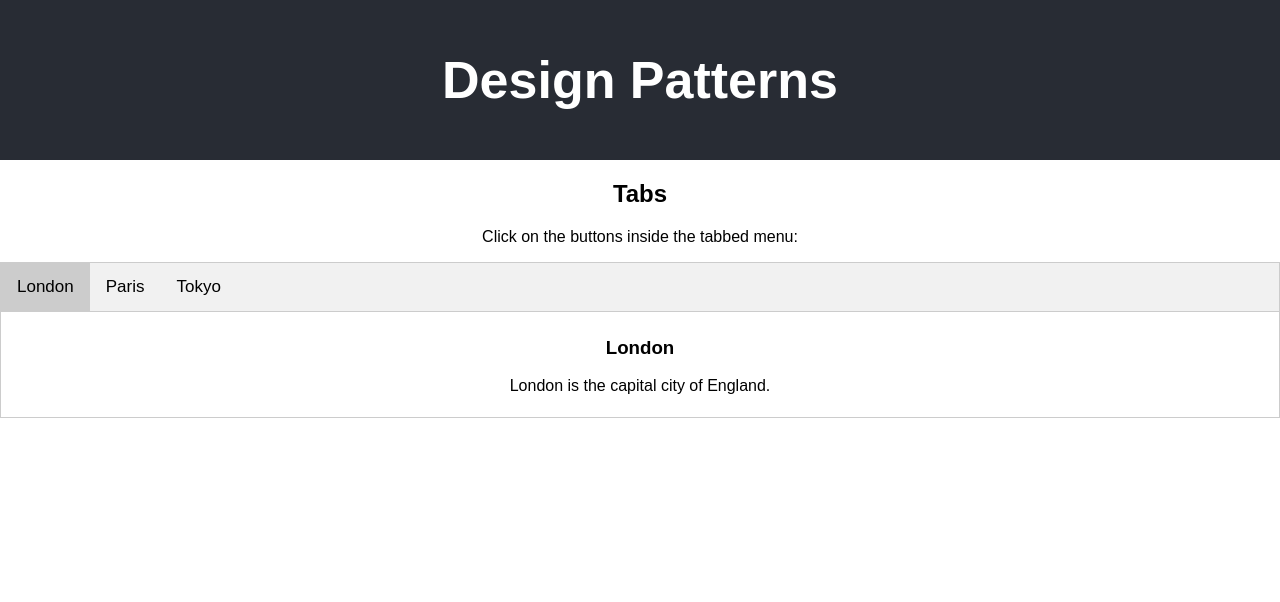
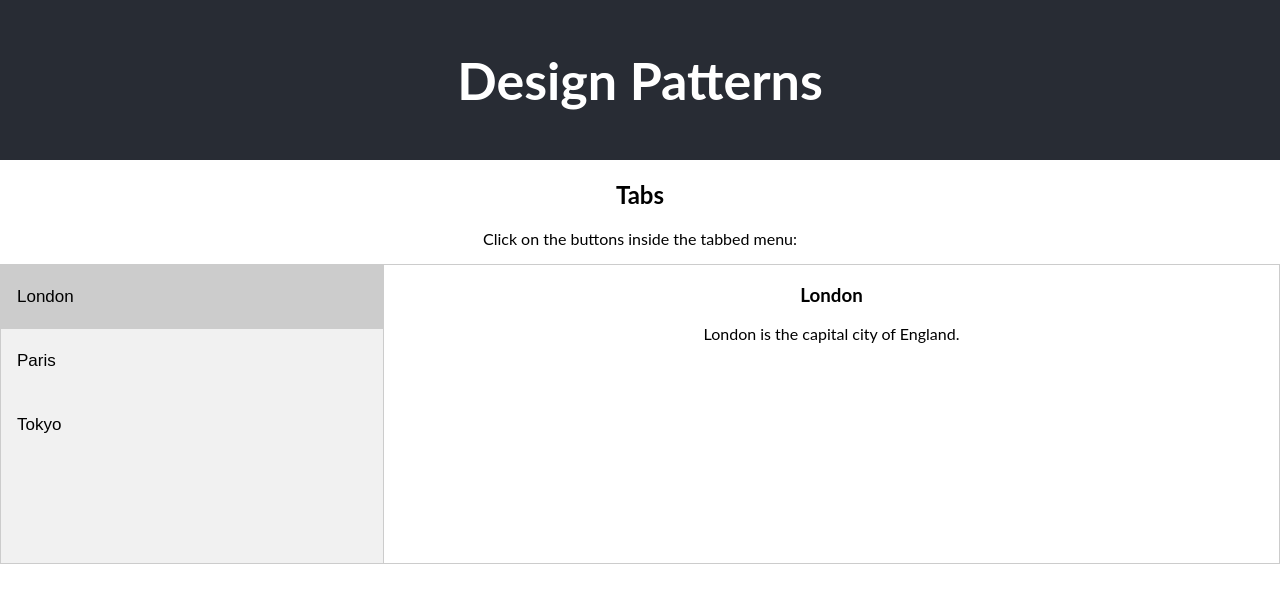
Before and after one commit to hygtfrde/design_patterns, a React (Create React App) app: page / in a window 1280 px wide. Both pictures are taken after a click on the button "London". Shown: the top 602 px of the page. Built offline with nearby package versions, Linux system fonts and the light colour scheme.

Commit message:
vertical tabs component

```diff
--- a/src/App.tsx
+++ b/src/App.tsx
@@ -1,7 +1,7 @@
 import React from 'react';
 import './App.css';
 
-import Pattern from './Design_Patterns/Menus/Tabs/Tabs';
+import Pattern from './Design_Patterns/Menus/VerticalTabs/VerticalTabs';
 
 function App() {
   return (
--- /dev/null
+++ b/src/Design_Patterns/Menus/VerticalTabs/VerticalTabs.tsx
@@ -0,0 +1,54 @@
+import React from "react";
+import './vertical_tabs_styles.css'
+
+const VerticalTabs = () => {
+    interface TabContent extends HTMLElement {
+        style: any;
+        length: number;
+        [i: number]: any
+    }
+
+    const openTab = (e: any) => {
+        const city = e.target.innerHTML;
+        const tablinks = document.getElementsByClassName("tablinks");
+        const tabcontent = document.getElementsByClassName("tabcontent") as unknown as TabContent;
+        for (let i = 0; i < tabcontent.length; i++) {
+          tabcontent[i].style.display = "none";
+        }
+        for (let i = 0; i < tablinks.length; i++) {
+          tablinks[i].className = tablinks[i].className.replace(" active", "");
+        }
+        document.getElementById(city)!.style.display = 'block';
+        e.currentTarget.className += " active";
+        return 0
+    }
+    return (
+        <div className="container">
+        <h2>Tabs</h2>
+        <p>Click on the buttons inside the tabbed menu:</p>
+
+        <div className="tab">
+          <button className="tablinks" onClick={openTab}>London</button>
+          <button className="tablinks" onClick={openTab}>Paris</button>
+          <button className="tablinks" onClick={openTab}>Tokyo</button>
+        </div>
+
+        <div id="London" className="tabcontent">
+          <h3>London</h3>
+          <p>London is the capital city of England.</p>
+        </div>
+
+        <div id="Paris" className="tabcontent">
+          <h3>Paris</h3>
+          <p>Paris is the capital of France.</p>
+        </div>
+
+        <div id="Tokyo" className="tabcontent">
+          <h3>Tokyo</h3>
+          <p>Tokyo is the capital of Japan.</p>
+        </div>
+    </div>
+    )
+}
+
+export default VerticalTabs;
--- /dev/null
+++ b/src/Design_Patterns/Menus/VerticalTabs/vertical_tabs_styles.css
@@ -0,0 +1,51 @@
+* {
+    box-sizing: border-box
+}
+body {
+    font-family: "Lato", sans-serif;
+}
+
+/* Style the tab */
+.tab {
+  float: left;
+  border: 1px solid #ccc;
+  background-color: #f1f1f1;
+  width: 30%;
+  height: 300px;
+}
+
+/* Style the buttons inside the tab */
+.tab button {
+  display: block;
+  background-color: inherit;
+  color: black;
+  padding: 22px 16px;
+  width: 100%;
+  border: none;
+  outline: none;
+  text-align: left;
+  cursor: pointer;
+  transition: 0.3s;
+  font-size: 17px;
+}
+
+/* Change background color of buttons on hover */
+.tab button:hover {
+  background-color: #ddd;
+}
+
+/* Create an active/current "tab button" class */
+.tab button.active {
+  background-color: #ccc;
+}
+
+/* Style the tab content */
+.tabcontent {
+  display: none;
+  float: left;
+  padding: 0px 12px;
+  border: 1px solid #ccc;
+  width: 70%;
+  border-left: none;
+  height: 300px;
+}
```
